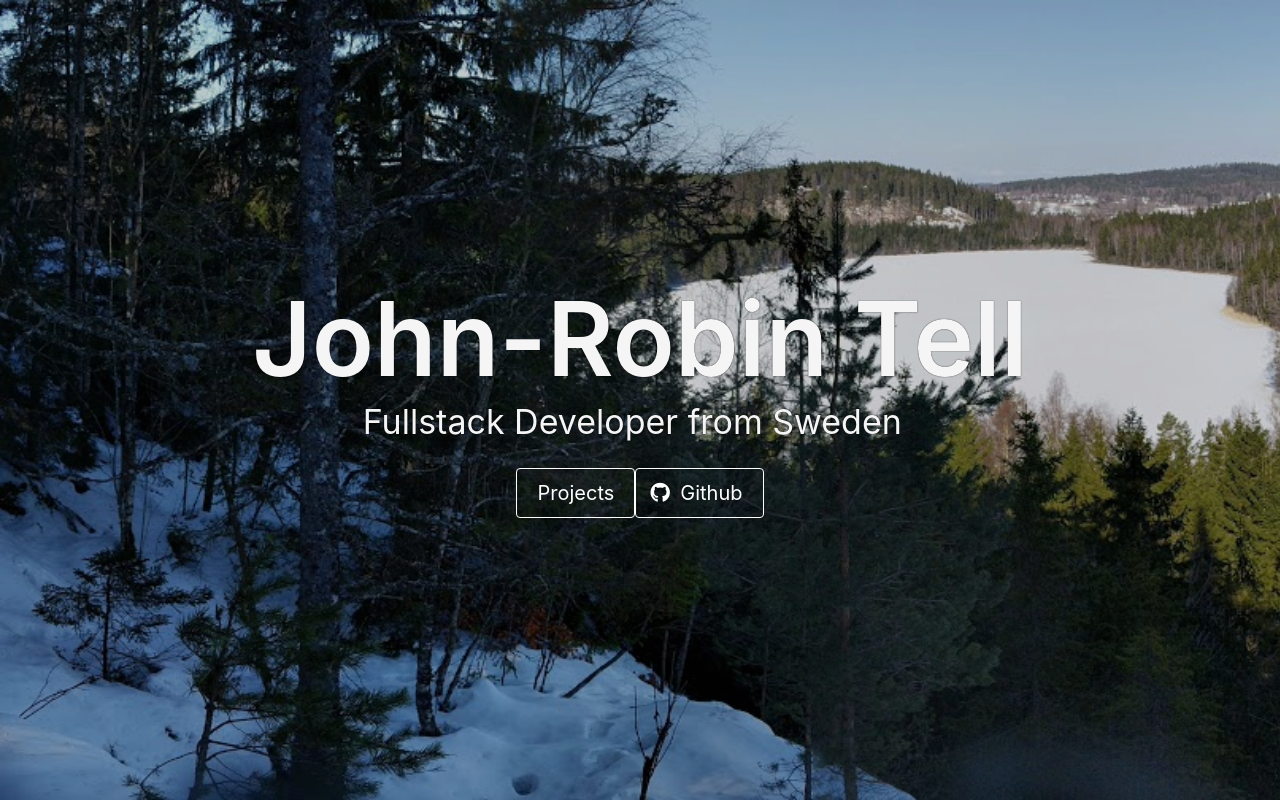
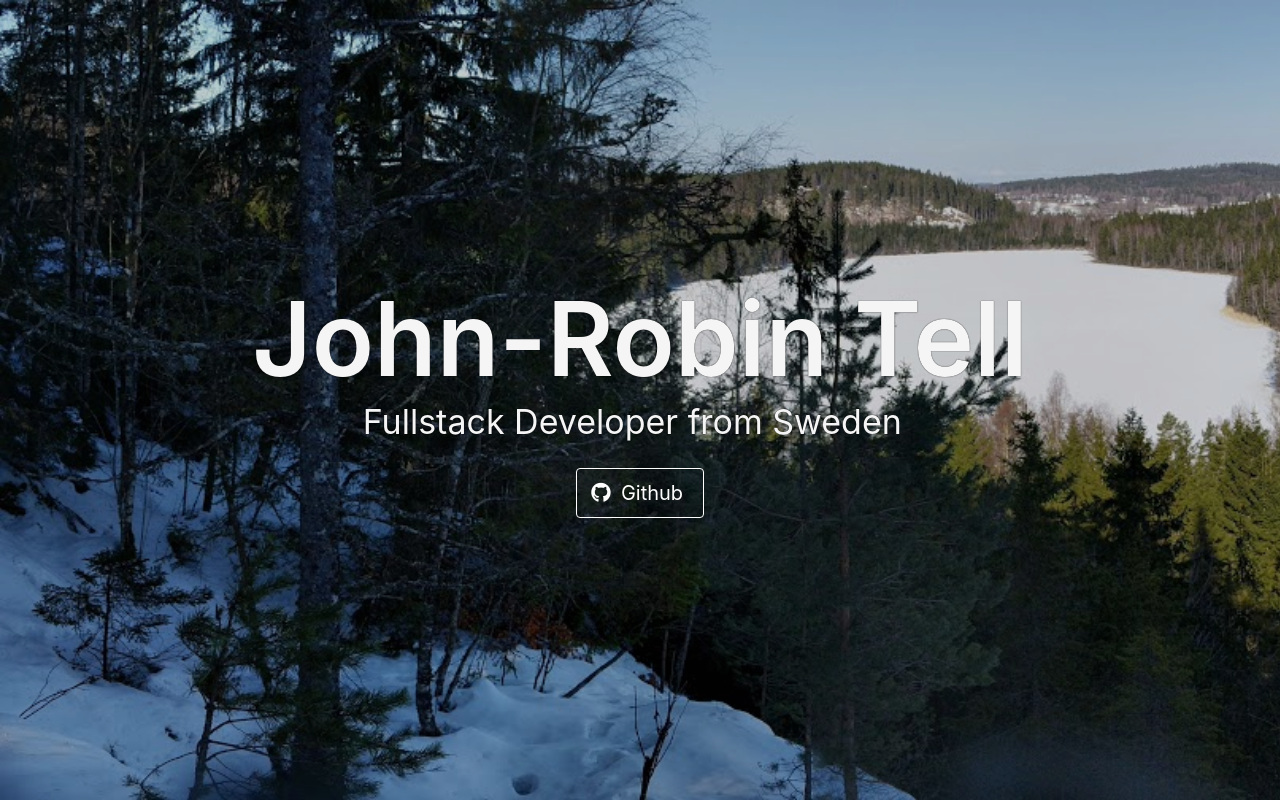
Before and after one commit to jrtell1/jrtell.se, a Vue app: page /#/ in a window 1280 px wide. Built offline with nearby package versions, Linux system fonts and the light colour scheme.

Commit message:
Commented out project link for now

```diff
--- a/src/pages/home.vue
+++ b/src/pages/home.vue
@@ -14,7 +14,7 @@
                             <h2 class="subtitle is-size-4-mobile">
                                 <typed-text text="Fullstack Developer from Sweden"/>
                             </h2>
-                            <router-link class="button is-dark is-medium is-inverted is-outlined" to="projects">Projects</router-link>
+                            <!--<router-link class="button is-dark is-medium is-inverted is-outlined" to="projects">Projects</router-link>-->
                             <a class="button is-dark is-medium is-inverted is-outlined" href="https://github.com/jrtell1" target="_blank" rel="noopener noreferrer">
                                 <span class="icon">
                                     <i class="fab fa-github"></i>
```
